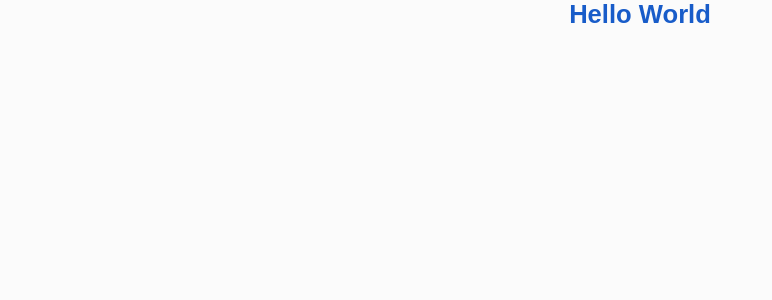
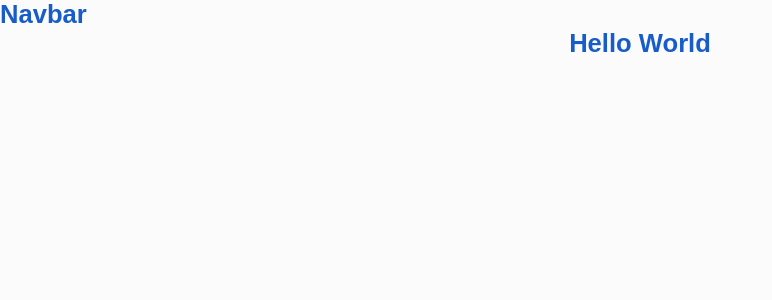
Before and after one commit to antoniati/portifolio, a Next.js app in the folder website/: page / in a window 1280 px wide. Shown: the top 300 px of the page, without its empty margins (0-772 px from the left). Built offline with nearby package versions, Linux system fonts and the light colour scheme.

Commit message:
Navbar: Initial commit Navbar

```diff
--- /dev/null
+++ b/website/src/components/Navbar.tsx
@@ -0,0 +1,9 @@
+import styles from "@/styles/Navbar.module.css";
+
+const Navbar = () => {
+    return(
+        <h3>Navbar</h3>
+    );
+};
+
+export default Navbar;
--- a/website/src/pages/index.tsx
+++ b/website/src/pages/index.tsx
@@ -1,4 +1,5 @@
 import Head from 'next/head'
+import Navbar from '@/components/Navbar'
 
 export default function Home() {
   return (
@@ -9,6 +10,7 @@ export default function Home() {
         <meta name="viewport" content="width=device-width, initial-scale=1" />
         <link rel="icon" href="/favicon.ico" />
       </Head>
+      <Navbar />
       <main>
         <h1>Hello World</h1>
       </main>
```
Also changed, not shown: website/src/styles/Navbar.module.css (added).
